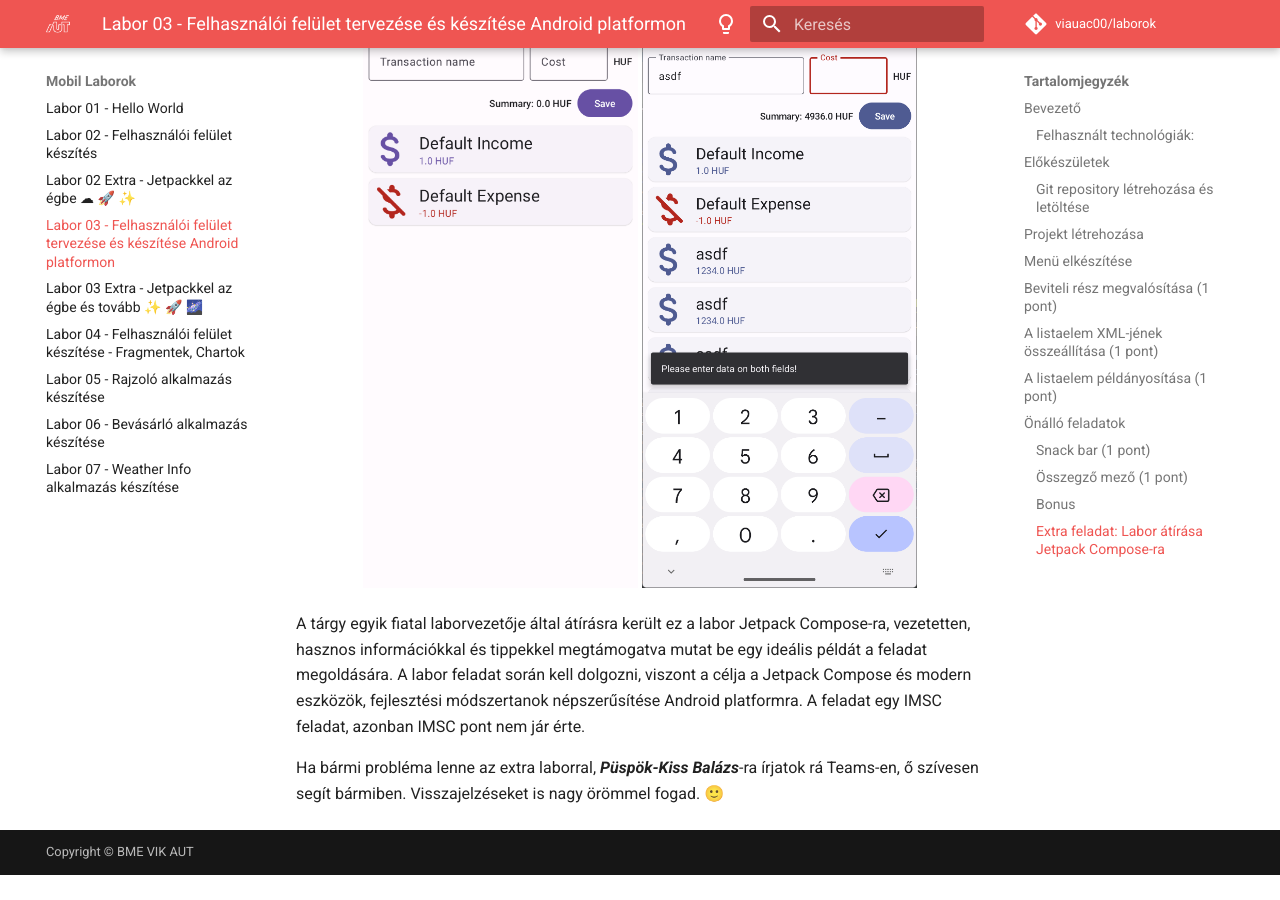
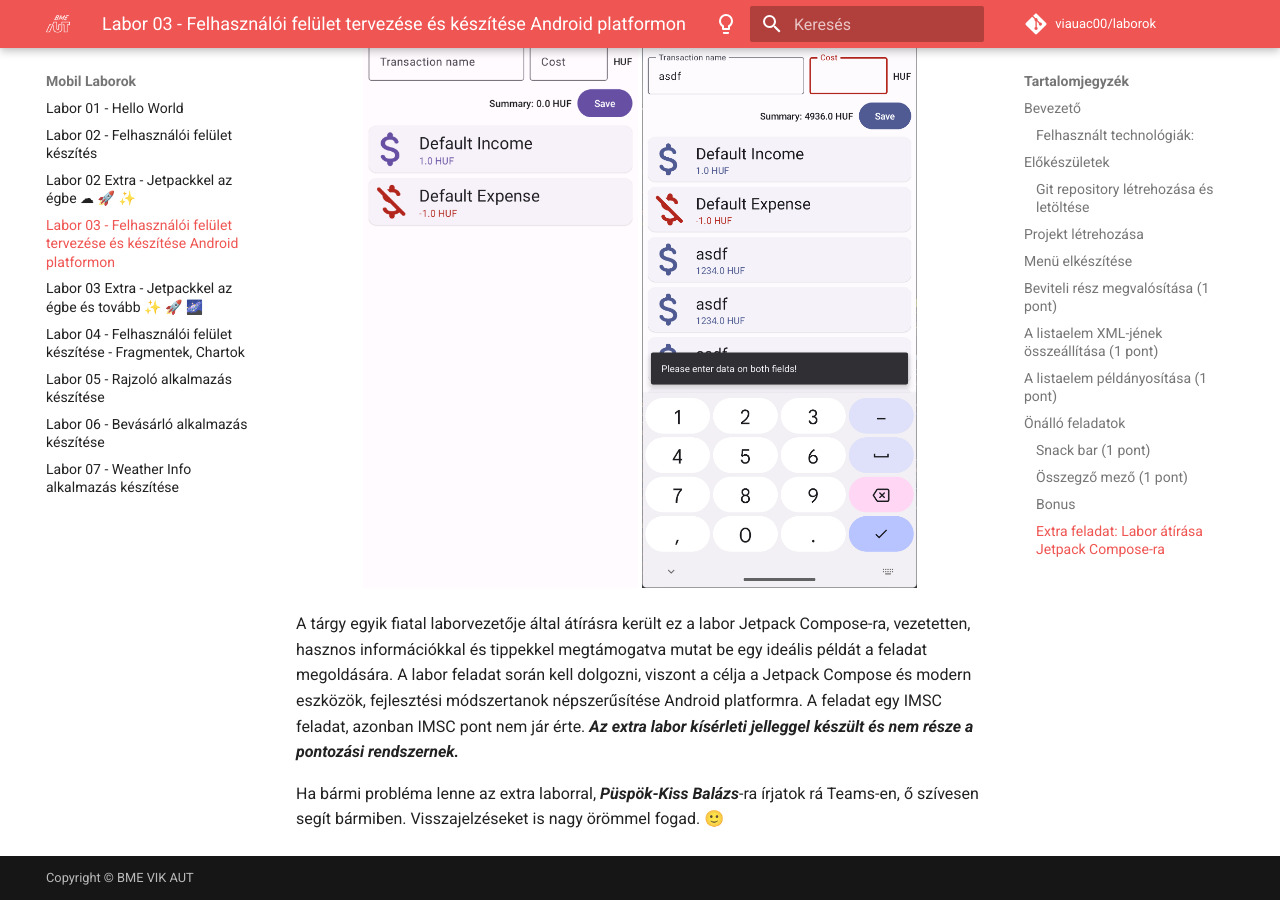
Before and after one commit to VIAUAD02/laborok, an MkDocs documentation site: the page built from docs/laborok/03-android-ui-adv/index.md, in a window 1280 px wide and 900 px high, scrolled down 12662 px. Built offline with MkDocs 1.6.1 and Material for MkDocs 9.7.7, drawn with Linux system fonts in a browser that asks for light colours; comment, search, counter and statistics services are not loaded; before the commit the page ends 13537 px from its top, so only the background shows below that.

Commit message:
Egyértelműsítettem azt, hogy nem részei a pontozási rendszernek az extra feladatok és kísérleti jelleggel készültek.

```diff
--- a/docs/laborok/03-android-ui-adv/index.md
+++ b/docs/laborok/03-android-ui-adv/index.md
@@ -423,6 +423,6 @@ Vizsgáljuk meg mi történik, ha az `EditText`-et (`TextInputEditTextet`) `Text
 <img alt="SnackBar shows correctly" src="assets/SnackBarShowsCorrectly.png" width="40%"/>
 </p>
 
-A tárgy egyik fiatal laborvezetője által átírásra került ez a labor Jetpack Compose-ra, vezetetten, hasznos információkkal és tippekkel megtámogatva mutat be egy ideális példát a feladat megoldására. A labor feladat során kell dolgozni, viszont a célja a Jetpack Compose és modern eszközök, fejlesztési módszertanok népszerűsítése Android platformra. A feladat egy IMSC feladat, azonban IMSC pont nem jár érte.
+A tárgy egyik fiatal laborvezetője által átírásra került ez a labor Jetpack Compose-ra, vezetetten, hasznos információkkal és tippekkel megtámogatva mutat be egy ideális példát a feladat megoldására. A labor feladat során kell dolgozni, viszont a célja a Jetpack Compose és modern eszközök, fejlesztési módszertanok népszerűsítése Android platformra. A feladat egy IMSC feladat, azonban IMSC pont nem jár érte. ***Az extra labor kísérleti jelleggel készült és nem része a pontozási rendszernek.***
 
 Ha bármi probléma lenne az extra laborral, ***Püspök-Kiss Balázs***-ra írjatok rá Teams-en, ő szívesen segít bármiben. Visszajelzéseket is nagy örömmel fogad. 🙂
```
Also changed, not shown: docs/laborok/02-android-ui/index.md (+1 -1 lines).
